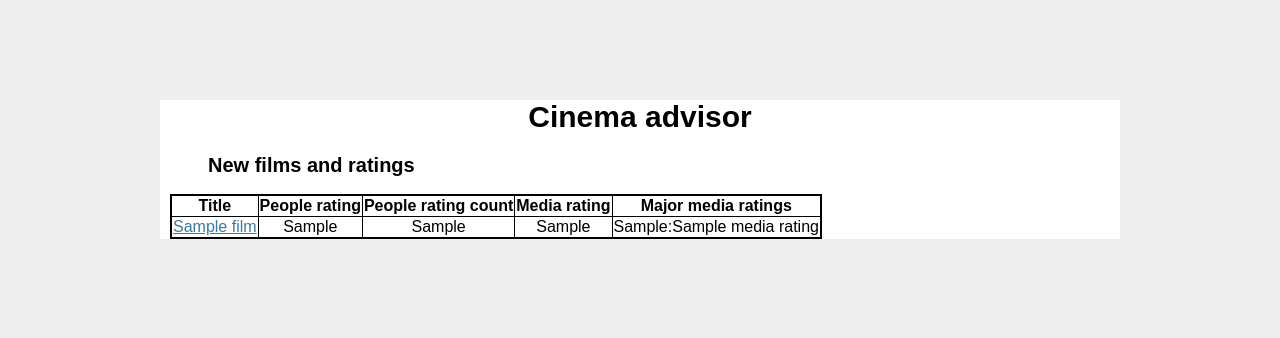
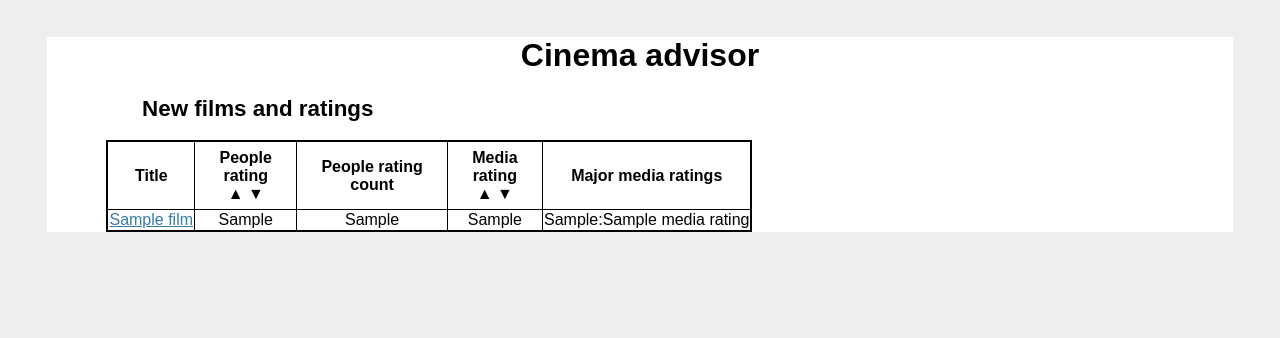
Before and after one commit to cdsoliton/Cinemadvisor, a Flask app: template web/allocine_flask/templates/films/index.html in a window 1280 px wide. Shown: the top 338 px of the page. Run offline with Flask 2, Linux system fonts and the light colour scheme; the template is opened without the code that fills it: most values are stand-ins (such as "Sample title", 1, 10 or a date in 2020).

Commit message:
fixed rendering problems and added option to sort table rows in web page

```diff
--- a/web/allocine_flask/static/style.css
+++ b/web/allocine_flask/static/style.css
@@ -2,11 +2,11 @@ html
 {
 	font-family: sans-serif;
 	background: #eee;
-	padding: 5rem;
+	padding: 1rem;
 }
 body
 {
-	max-width: 960px;
+	max-width: 95%;
 	margin: 0 auto;
 	background: white;
 }
@@ -26,23 +26,32 @@ th, td
 table, th, td
 {
 	border: 1px solid black;
+	font-size:100%;
 }
 table
 {
-    border: 2px solid black;
+  border: 2px solid black;
 	border-collapse: collapse;
-	margin-left: 10px;
-	margin-right: 10px;
-	margin-bottom: 20px;
+	margin-left: 5%;
+	margin-right: 5%;
+	margin-bottom: 5%;
 }
 h1
 {
 	text-align: center;
-	font-size: 30px;
+	font-size: 200%;
 }
 h2
 {
 	text-align: justify;
-	font-size: 20px;
-	text-indent: 5%;
+	font-size: 140%;
+	text-indent: 8%;
 }
+p
+{
+	margin: 0;
+}
+th
+{
+	padding: 1%;
+}
--- a/web/allocine_flask/templates/films/index.html
+++ b/web/allocine_flask/templates/films/index.html
@@ -6,12 +6,12 @@
 
 {% block content %}
 	<div>
-		<table>
+		<table id="film_table">
 		  <tr>
 			<th>Title</th>
-			<th>People rating</th>
+			<th onclick="sortTable(1)" class="headerSortUp headerSortDown"><p>People rating</p><p style="cursor:pointer">&#9650 &#x25BC</p></th>
 			<th>People rating count</th>
-			<th>Media rating</th>
+			<th onclick="sortTable(3)" class="headerSortUp headerSortDown"><p>Media rating</p><p style="cursor:pointer">&#9650 &#x25BC</p></th>
 			<th>Major media ratings</th>
 	      </tr>
 		{% for film in films %}
@@ -42,7 +42,7 @@
 				{% else %}
 					<td class="c5">
 					{% for key in film['Media Rating'][2] %}
-						<span>{{ key }}:{{ film['Media Rating'][2][key] }}</span>
+						<p> {{ key }}:{{ film['Media Rating'][2][key] }}</p>
 					{% endfor %}
 					</td>
 				{% endif %}
@@ -51,4 +51,61 @@
 		{% endfor %}
 		</table>
 	</div>
+
+	<script>
+function sortTable(n) {
+  var table, rows, switching, i, x, y, shouldSwitch, dir, switchcount = 0;
+  table = document.getElementById("film_table");
+  switching = true;
+  // Set the sorting direction to ascending:
+  dir = "asc";
+  /* Make a loop that will continue until
+  no switching has been done: */
+  while (switching) {
+    // Start by saying: no switching is done:
+    switching = false;
+    rows = table.rows;
+    /* Loop through all table rows (except the
+    first, which contains table headers): */
+    for (i = 1; i < (rows.length - 1); i++) {
+      // Start by saying there should be no switching:
+      shouldSwitch = false;
+      /* Get the two elements you want to compare,
+      one from current row and one from the next: */
+      x = rows[i].getElementsByTagName("td")[n];
+      y = rows[i + 1].getElementsByTagName("td")[n];
+      /* Check if the two rows should switch place,
+      based on the direction, asc or desc: */
+      if (dir == "asc") {
+        if (x.innerHTML.toLowerCase() > y.innerHTML.toLowerCase()) {
+          // If so, mark as a switch and break the loop:
+          shouldSwitch = true;
+          break;
+        }
+      } else if (dir == "desc") {
+        if (x.innerHTML.toLowerCase() < y.innerHTML.toLowerCase()) {
+          // If so, mark as a switch and break the loop:
+          shouldSwitch = true;
+          break;
+        }
+      }
+    }
+    if (shouldSwitch) {
+      /* If a switch has been marked, make the switch
+      and mark that a switch has been done: */
+      rows[i].parentNode.insertBefore(rows[i + 1], rows[i]);
+      switching = true;
+      // Each time a switch is done, increase this count by 1:
+      switchcount ++;
+    } else {
+      /* If no switching has been done AND the direction is "asc",
+      set the direction to "desc" and run the while loop again. */
+      if (switchcount == 0 && dir == "asc") {
+        dir = "desc";
+        switching = true;
+      }
+    }
+  }
+}
+	</script>
 {% endblock %}
```
